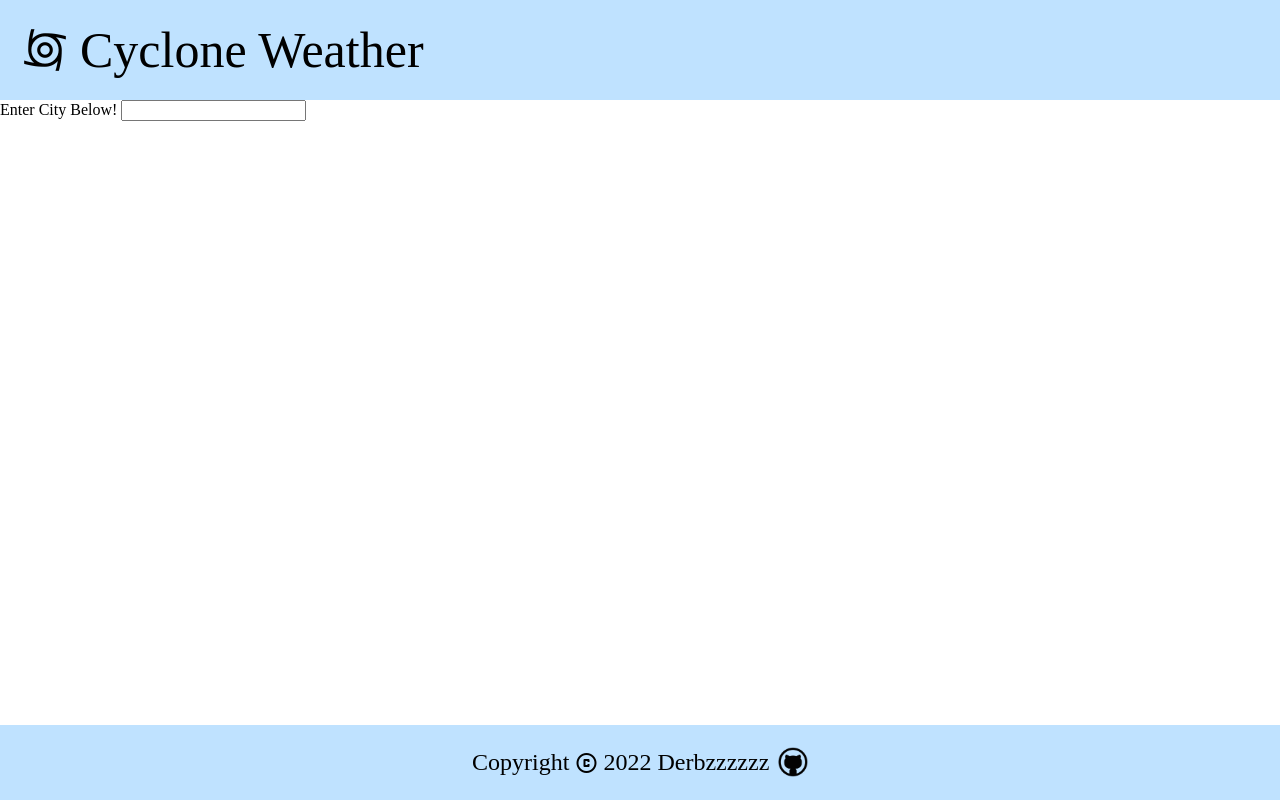
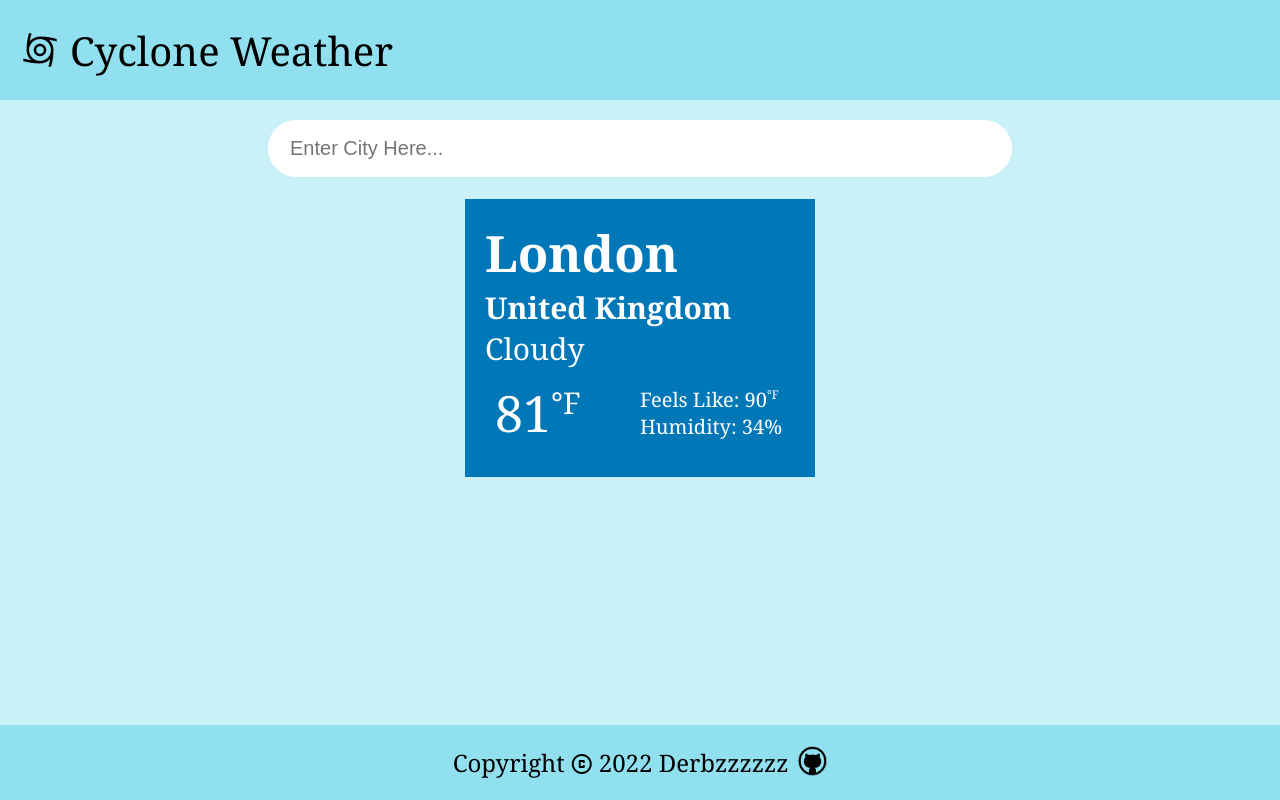
Before and after one commit to Derbzzzzzz/weather-app, a website built with webpack: page dist/index.html in a window 1280 px wide. Built offline with nearby package versions, Linux system fonts and the light colour scheme.

Commit message:
Added basic card to hold weather info (HTML/CSS only)

```diff
--- a/src/CSS/main.css
+++ b/src/CSS/main.css
@@ -1,12 +1,16 @@
 :root{
-    --color-1: rgb(191, 226, 255);
-    --color-2: #888888;
-    --color-3: #dddddd;
-    --color-4: #EEEEEE;
+    --color-1: #03045e;
+    --color-2: #0077b6;
+    --color-3: #00b4d8;
+    --color-4: #90e0ef;
+    --color-5: #caf0f8;
 }
 
 body{
     margin: 0px;
+    min-width: none;
+
+    font-family: Georgia, 'Times New Roman', Times, serif;
 }
 
 #content{
@@ -19,12 +23,17 @@ header {
     box-sizing: border-box;
     padding: 20px;
     height: 100px;
-    background-color: var(--color-1);
+    background-color: var(--color-4);
+}
+
+a{
+    all: unset;
+    cursor: pointer;
 }
 
 .title-container{
     height: 100%;
-    font-size: 50px;
+    font-size: 40px;
 
     display: flex;
     align-items: center;
@@ -32,7 +41,7 @@ header {
 }
 
 .title-container>.material-symbols-outlined {
-  font-size: 50px;
+  font-size: 40px;
   font-variation-settings:
   'FILL' 0,
   'wght' 400,
@@ -41,8 +50,95 @@ header {
 }
 
 main{
+    display: flex;
+    flex-direction: column;
+    align-items: center;
     flex-grow: 1;
+
+    padding: 20px;
+    background-color: var(--color-5);
 }
+
+form{
+    display: flex;
+    flex-direction: column;
+    justify-content: center;
+    align-items: center;
+    width: 100%;
+}
+
+#search{
+    box-sizing: border-box;
+    font-size: 20px;
+
+    border: 2px solid white;
+    border-radius: 30px;
+
+    padding: 15px;
+    padding-left: 20px;
+
+    width: 60%;
+    min-width: 350px;
+}
+
+#search:focus{
+    outline-style: solid;
+    border: 2px solid var(--color-2);
+    transition: border 0.3s;
+}
+
+.error{
+    font-size: 20px;
+}
+
+.info{
+    display: flex;
+    flex-direction: column;
+
+    font-size: 20px;
+    box-sizing: border-box;
+    padding: 20px;
+    width: 350px;
+
+    background-color: var(--color-2);
+    color: white;
+}
+
+.city{
+    font-size: 50px;
+    font-weight: bold;
+}
+
+.country{
+    font-size: 30px;
+    font-weight: bold;
+}
+
+.weather{
+    font-size: 30px;
+}
+
+.sub-info{
+    padding: 10px;
+    display: flex;
+    align-items: center;
+}
+
+.sub-info>div{
+    width: 50%;
+}
+
+.temp{
+    font-size: 50px;
+}
+
+sup{
+    display: inline-block;
+    vertical-align: super;
+    font-size: 60%;
+}
+
+
 
 footer{
     display: flex;
@@ -52,7 +148,7 @@ footer{
 
     height: 75px;
     font-size: 1.5rem;
-    background-color: var(--color-1);
+    background-color: var(--color-4);
 }
 
 .footer-logo{
--- a/src/JSFiles/API.js
+++ b/src/JSFiles/API.js
@@ -30,6 +30,7 @@ async function getData(city) {
   let info = {};
 
   info.name = data.location.name;
+  info.weather = data.current.condition.text
   info.country = data.location.country;
   info.CTemp = data.current.temp_c;
   info.FTemp = data.current.temp_f;
```
Also changed, not shown: dist/index.html, dist/main.js.
